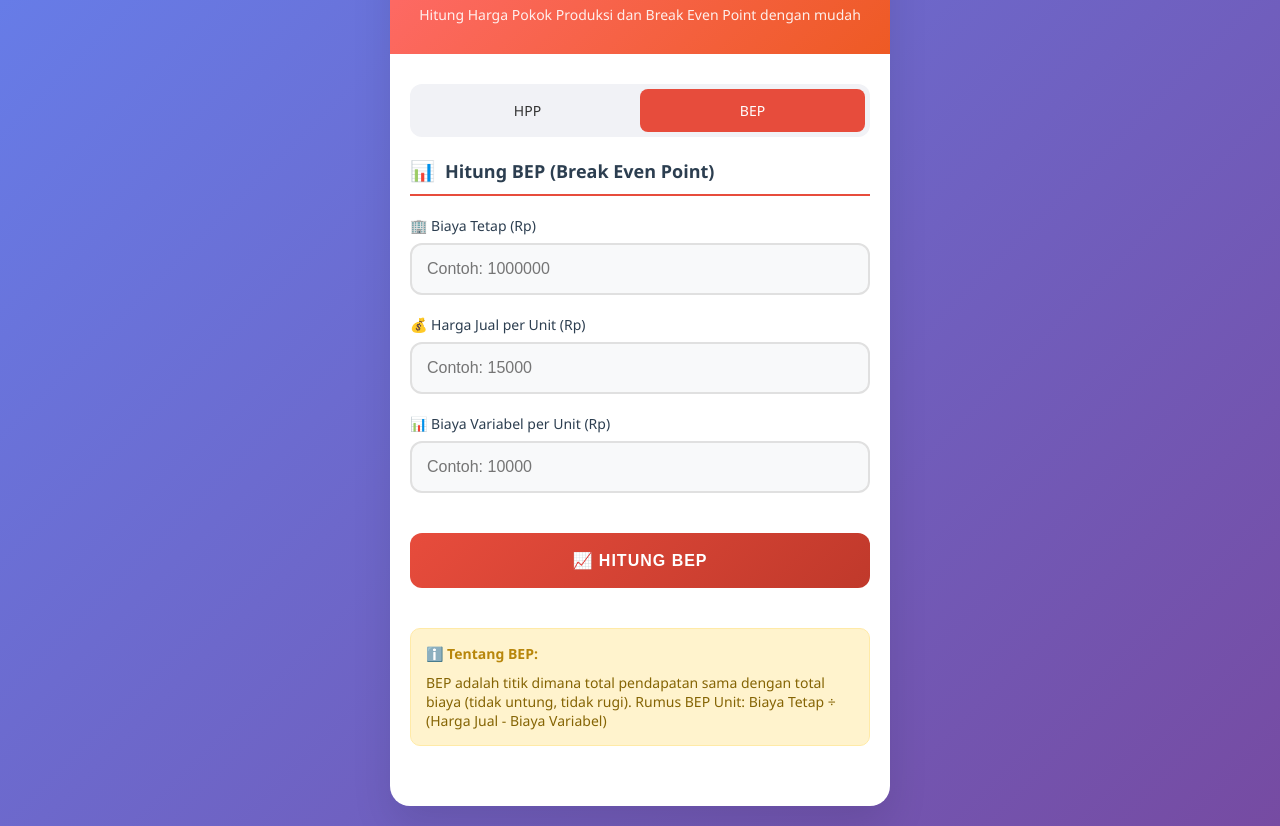
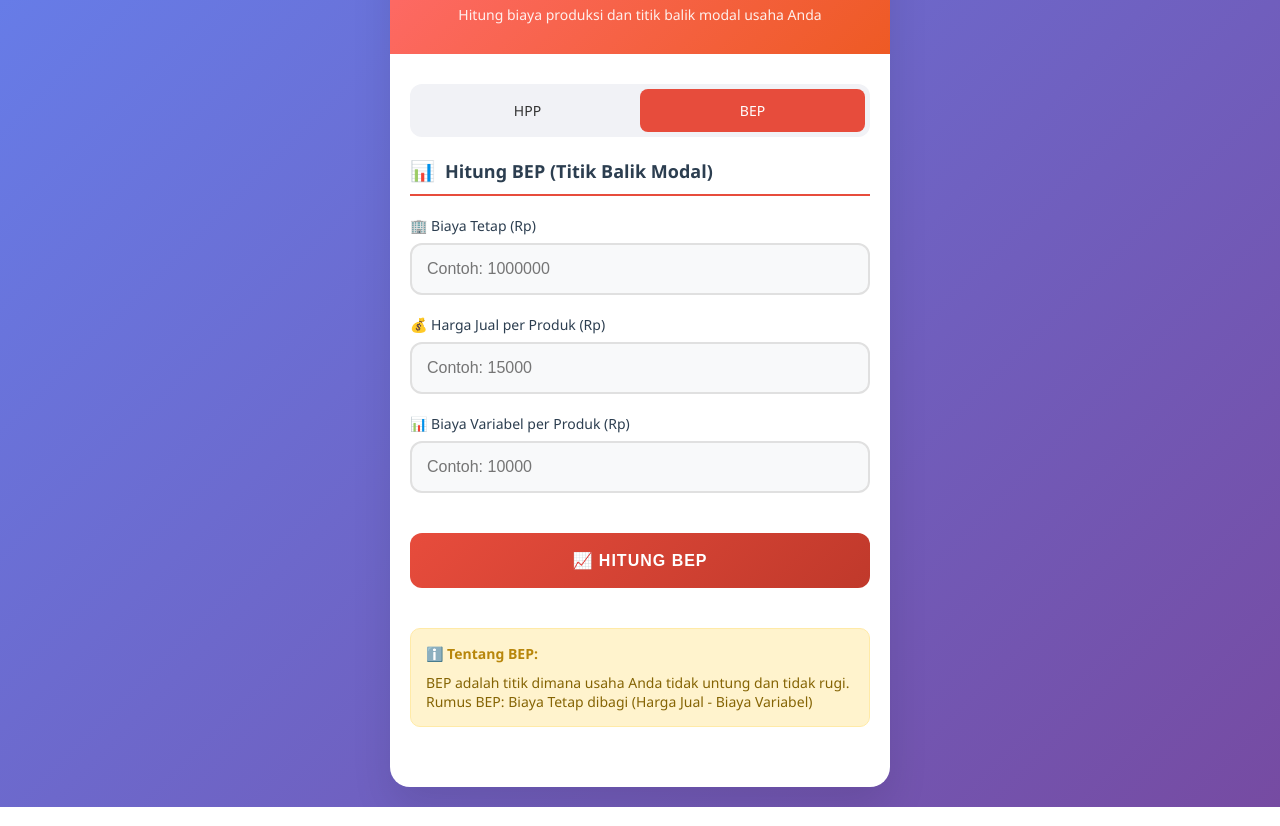
Before and after one commit to sdrzfn/hpp-bep-calculator, a plain HTML site: page index.html in a window 1280 px wide. Both pictures are taken after a click on the element "BEP". Shown: the part 86-912 px from the top of the page. Drawn offline with Linux system fonts and the light colour scheme.

Commit message:
fix: change some text

```diff
--- a/index.html
+++ b/index.html
@@ -289,7 +289,7 @@
     <div class="container">
       <div class="header">
         <h1>💰 Kalkulator HPP & BEP</h1>
-        <p>Hitung Harga Pokok Produksi dan Break Even Point dengan mudah</p>
+        <p>Hitung biaya produksi dan titik balik modal usaha Anda</p>
       </div>
 
       <div class="content">
@@ -322,7 +322,7 @@
             </div>
 
             <div class="form-group">
-              <label for="overhead">🏭 Biaya Overhead (Rp)</label>
+              <label for="overhead">🏭 Biaya Lain-lain (Rp)</label>
               <input type="number" id="overhead" placeholder="Contoh: 20000" />
             </div>
 
@@ -355,9 +355,9 @@
             <div class="info-box">
               <h4>ℹ️ Tentang HPP:</h4>
               <p>
-                HPP adalah total biaya yang dikeluarkan untuk memproduksi satu
-                unit barang. Rumus: (Biaya Bahan Baku + Biaya Tenaga Kerja +
-                Biaya Overhead) ÷ Jumlah Produk
+                HPP adalah biaya yang dikeluarkan untuk membuat satu produk.
+                Rumus: (Biaya Bahan + Biaya Tenaga Kerja + Biaya Lain-lain)
+                dibagi Jumlah Produk
               </p>
             </div>
           </div>
@@ -366,7 +366,7 @@
         <!-- BEP Calculator -->
         <div id="bep-content" class="tab-content">
           <div class="calculator-section">
-            <h2 class="section-title">Hitung BEP (Break Even Point)</h2>
+            <h2 class="section-title">Hitung BEP (Titik Balik Modal)</h2>
 
             <div class="form-group">
               <label for="biaya-tetap">🏢 Biaya Tetap (Rp)</label>
@@ -378,7 +378,7 @@
             </div>
 
             <div class="form-group">
-              <label for="harga-jual">💰 Harga Jual per Unit (Rp)</label>
+              <label for="harga-jual">💰 Harga Jual per Produk (Rp)</label>
               <input
                 type="number"
                 id="harga-jual"
@@ -388,7 +388,7 @@
 
             <div class="form-group">
               <label for="biaya-variabel"
-                >📊 Biaya Variabel per Unit (Rp)</label
+                >📊 Biaya Variabel per Produk (Rp)</label
               >
               <input
                 type="number"
@@ -419,9 +419,8 @@
             <div class="info-box">
               <h4>ℹ️ Tentang BEP:</h4>
               <p>
-                BEP adalah titik dimana total pendapatan sama dengan total biaya
-                (tidak untung, tidak rugi). Rumus BEP Unit: Biaya Tetap ÷ (Harga
-                Jual - Biaya Variabel)
+                BEP adalah titik dimana usaha Anda tidak untung dan tidak rugi.
+                Rumus BEP: Biaya Tetap dibagi (Harga Jual - Biaya Variabel)
               </p>
             </div>
           </div>
```
